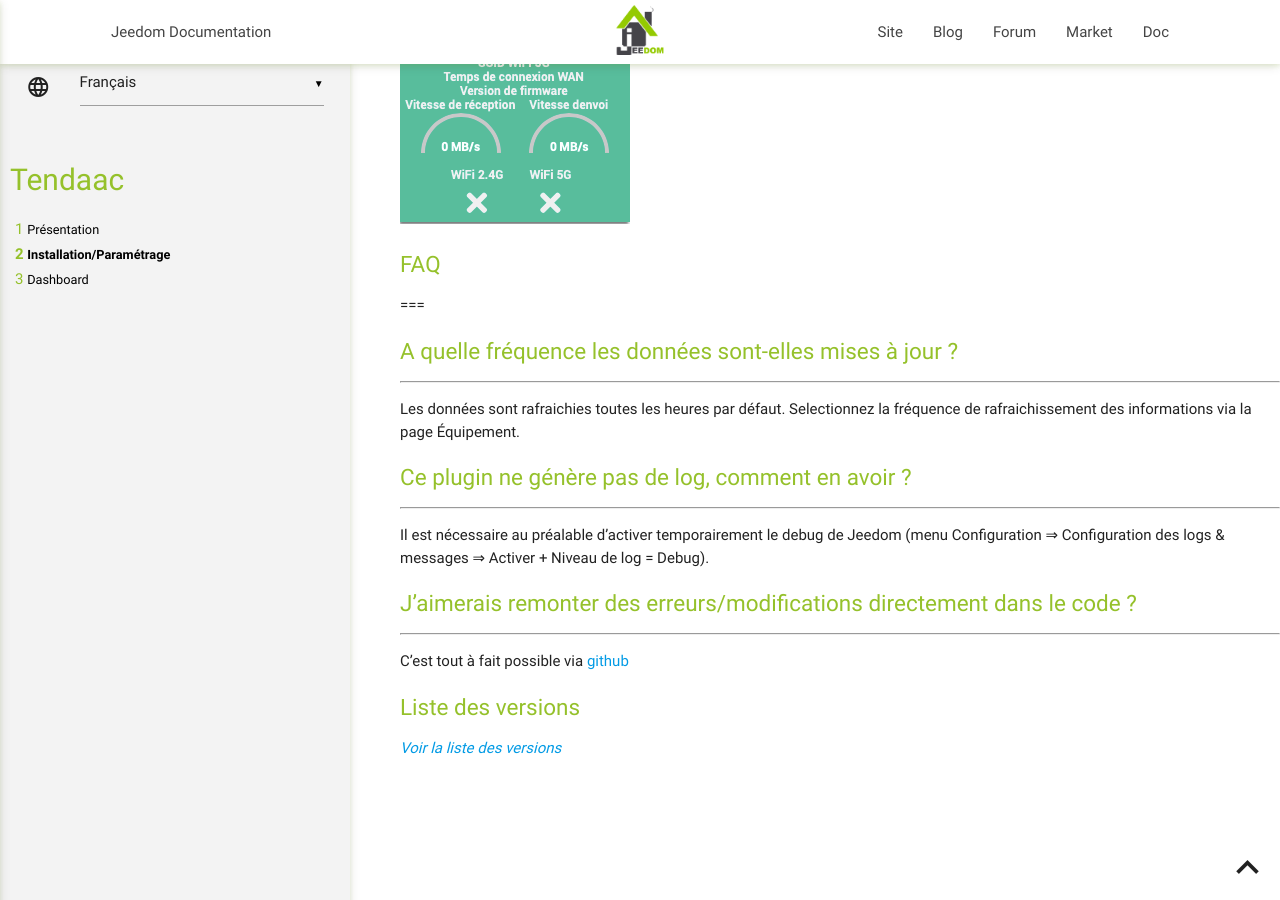
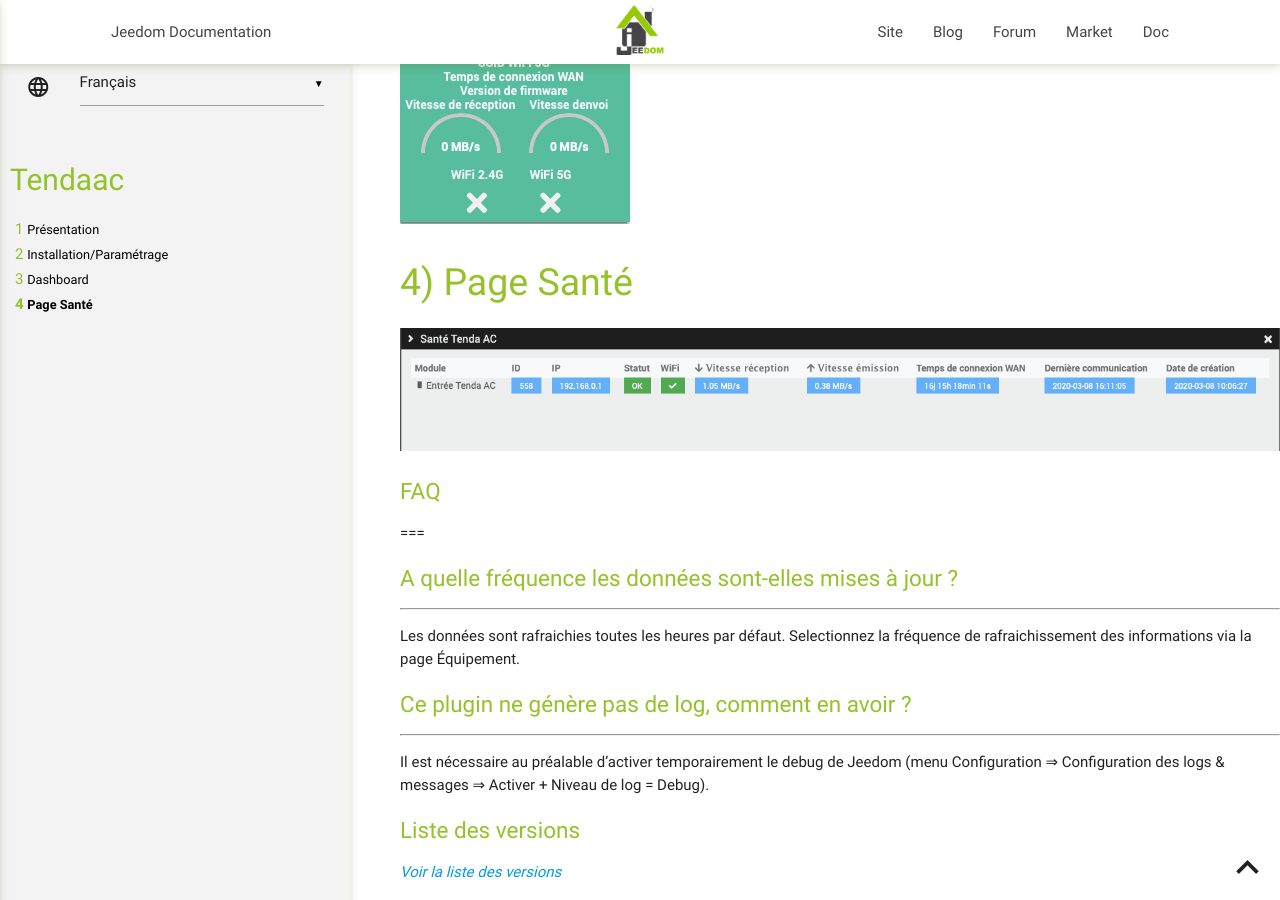
Before and after one commit to Flobul/TendaAC, a Jekyll site: the page built from docs/fr_FR/index.md, in a window 1280 px wide and 900 px high, scrolled down 1546 px. Built offline with Jekyll 4.4.1, drawn with Linux system fonts in a browser that asks for light colours; our own code applies the rules of GitHub Pages for plain Markdown files.

Commit message:
Update index.md

```diff
--- a/docs/fr_FR/index.md
+++ b/docs/fr_FR/index.md
@@ -39,6 +39,12 @@ Dashboard
 
 ![Visuel du dashboard](../images/Dashboard.png "Visuel du dashboard")
 
+Page Santé
+===
+
+![Page Santé](../images/tendaac_screenshot2.png "Page Santé")
+
+
 ### FAQ
 ===
 
@@ -52,11 +58,6 @@ Selectionnez la fréquence de rafraichissement des informations via la page Équ
 --------------------------------------------------
 Il est nécessaire au préalable d’activer temporairement le debug de Jeedom (menu Configuration ⇒ Configuration des logs & messages ⇒ Activer + Niveau de log = Debug).
 
-### J'aimerais remonter des erreurs/modifications directement dans le code ?
------------------------------------------------------------------------
-C’est tout à fait possible via
-[github](https://github.com/Flobul/Jeedom-TendaAC/)
-
 ### Liste des versions
 
 *[Voir la liste des versions](changelog.md)*
```
